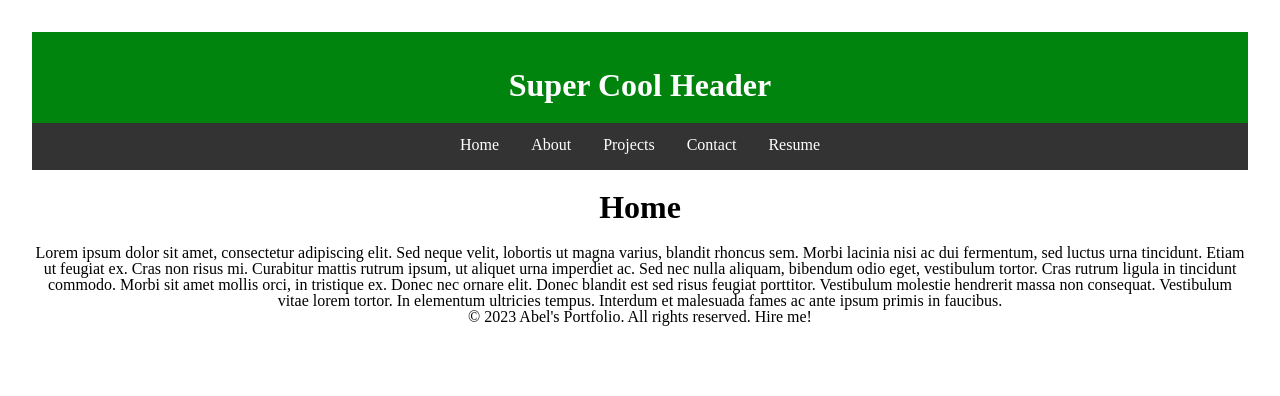
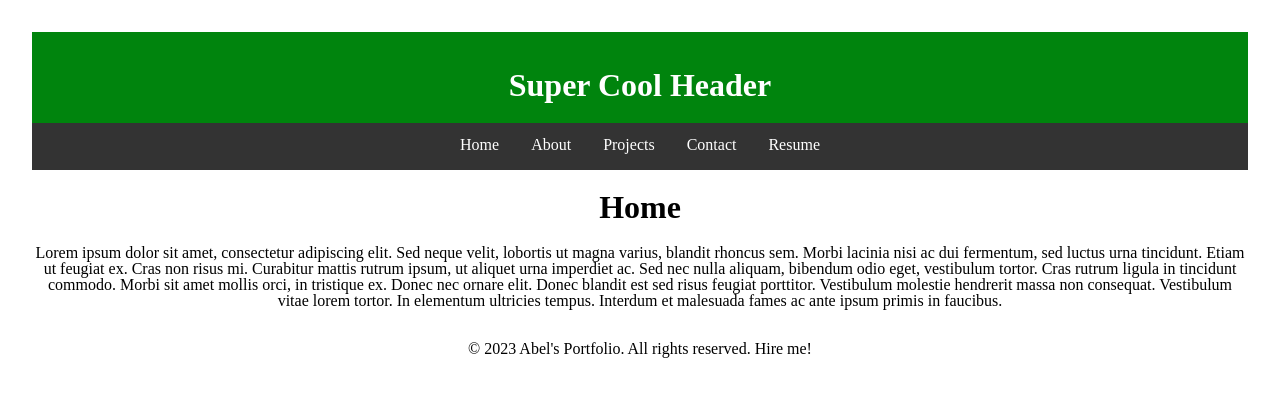
Before and after one commit to asoto225/React-Portfolio, a React (Vite) app: page / in a window 1280 px wide. Shown: the top 396 px of the page. Built offline with nearby package versions, Linux system fonts and the light colour scheme.

Commit message:
styled footer, temporary

```diff
--- a/src/App.css
+++ b/src/App.css
@@ -79,3 +79,11 @@ header {
   background-color: #00840d;
   color: #fff;
 }
+footer {
+  display: flex;
+  flex-direction: column;
+  align-items: stretch;
+  padding: 2rem 0 0;
+  /* background-color: #00840d; */
+  color: black;
+}
```
